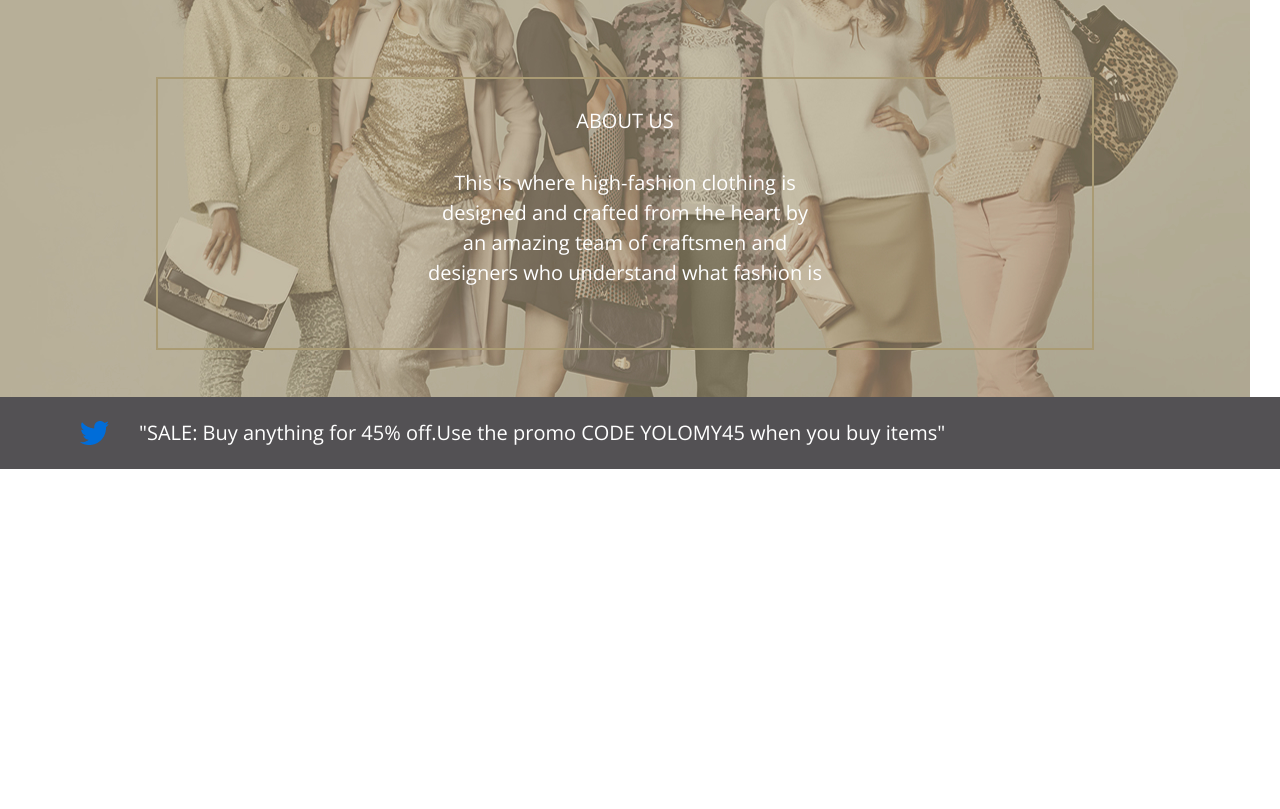
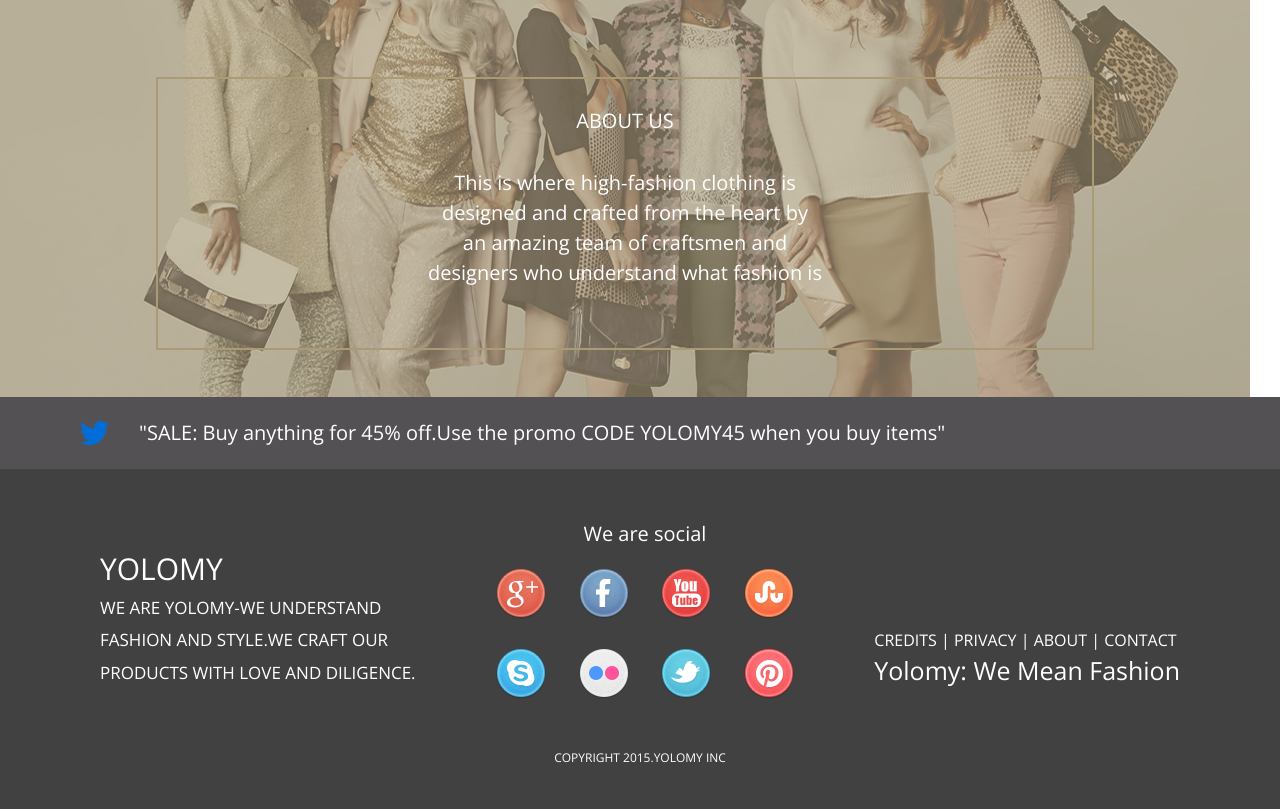
Before and after one commit to imekenye/Yolomy-Fashion, a plain HTML site: page index.html in a window 1280 px wide. Shown: the part 2103-2912 px from the top of the page. Before the commit the page ends 2572 px from the top, so only its background shows below. Drawn offline with nearby package versions, Linux system fonts and the light colour scheme.

Commit message:
Add footer

```diff
--- a/index.html
+++ b/index.html
@@ -242,7 +242,45 @@
 
         <!-- END OF TWITTER SECTION -->
 
+        <!-- FOOTER SECTION -->
 
+        <footer>
+            <div class="footer-section d-flex align-items-end justify-content-between">
+                <div class="footer-left">
+                    <h6>YOLOMY</h6>
+                    <p> WE ARE YOLOMY-WE UNDERSTAND<br>FASHION AND STYLE.WE CRAFT OUR<br>PRODUCTS WITH LOVE AND DILIGENCE.</p>
+                </div>
+                <div class="footer-middle">
+                    <p>We are social</p>
+                    <div class="social-top mb-5">
+                        <img src="assets/social_icons/g_plus.png" class="" alt="google">
+                        <img src="assets/social_icons/facebook.png" class="ml-5" alt="facebook">
+                        <img src="assets/social_icons/you_tube.png" class="ml-5" alt="youtube">
+                        <img src="assets/social_icons/stumble_upon.png" class="ml-5" alt="stumble">
+                    </div>
+                    <div class="social-bottom">
+                        <img src="assets/social_icons/skype.png"  class="" alt="skype">
+                        <img src="assets/social_icons/flickr.png"  class="ml-5" alt="flickr">
+                        <img src="assets/social_icons/twitter.png"  class="ml-5" alt="twitter">
+                        <img src="assets/social_icons/pinterest.png"  class="ml-5" alt="pintrest">
+                    </div>
+                </div>
+                <div class="footer-right">
+                    <div class="footer-right__top">
+                        <a href="#">CREDITS | </a>
+                        <a href="#">PRIVACY | </a>
+                        <a href="#">ABOUT | </a>
+                        <a href="#">CONTACT </a>
+                    </div>
+                    <div class="footer-right__bottom">
+                        <p>Yolomy: We Mean Fashion</p>
+                    </div>
+                </div>
+            </div>
+            <div class="footer-bottom w-100 d-flex justify-content-center">COPYRIGHT 2015.YOLOMY INC</div>
+        </footer>
+
+        <!-- END OF FOOTER SECTION -->
 
 
 
--- a/scss/main.scss
+++ b/scss/main.scss
@@ -270,3 +270,52 @@ section.about-us{
         font-weight: 100;
     }
 }
+
+// FOOTER SECTION
+
+footer {
+    background-color: #414141;
+    color: white;
+    height: 34rem;
+}
+.footer-section {
+    padding: 0 10rem;
+    padding-top: 5rem;
+}
+
+.footer {
+
+    &-left h6{
+        font-size: 3rem;
+        font-weight: 100;
+    }
+    &-left p{
+        font-size: 1.7rem;
+        line-height: 1.9;
+        font-weight: 100;
+    }
+    &-middle p {
+        font-size: 2rem;
+        font-weight: 100;
+        text-align: center;
+        margin-bottom: 2rem;
+    }
+
+    &-right__top a {
+        font-size: 1.6rem;
+        color: white;
+        text-decoration: none;
+        font-weight: 100;
+    }
+
+    &-right__bottom p {
+        font-size: 2.5rem;
+        font-weight: 100;
+    }
+
+    &-bottom {
+        margin: 5rem 0;
+        font-size: 1.2rem;
+        font-weight: 100;
+    }
+}
```
Also changed, not shown: css/main.css, 1 other file.
